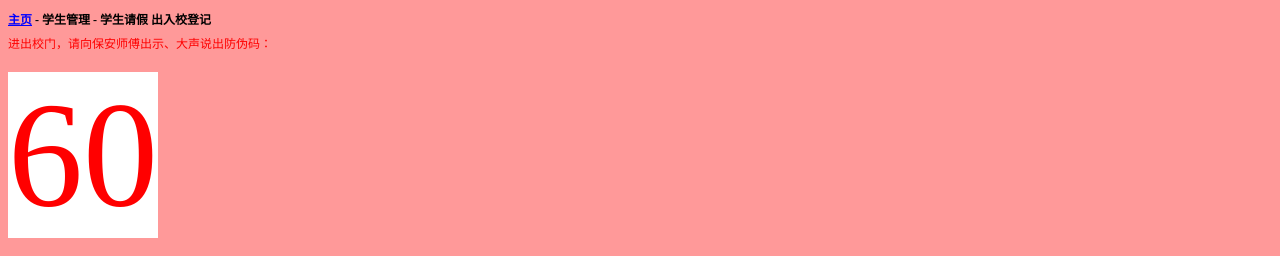
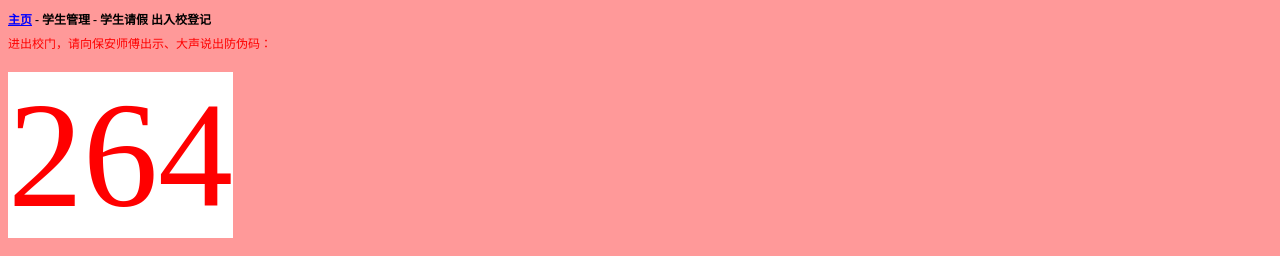
Before and after one commit to Sustary/demo, a plain HTML site: page 65/red.html in a window 1280 px wide. Shown: the top 256 px of the page. Drawn offline with Linux system fonts and the light colour scheme.

Commit message:
Update red.html

```diff
--- a/65/red.html
+++ b/65/red.html
@@ -25,7 +25,7 @@
 		<br> <span class="auto-style1">进出校门，请向保安师傅出示、大声说出防伪码：</span>
 		<br />
 		<br />
-			<span id="fwm" style="color:Red;background-color:White;font-size: 150px;line-height:100%;">60
+			<span id="fwm" style="color:Red;background-color:White;font-size: 150px;line-height:100%;">264
 			</span>
 		<br />
 		<br />
```
